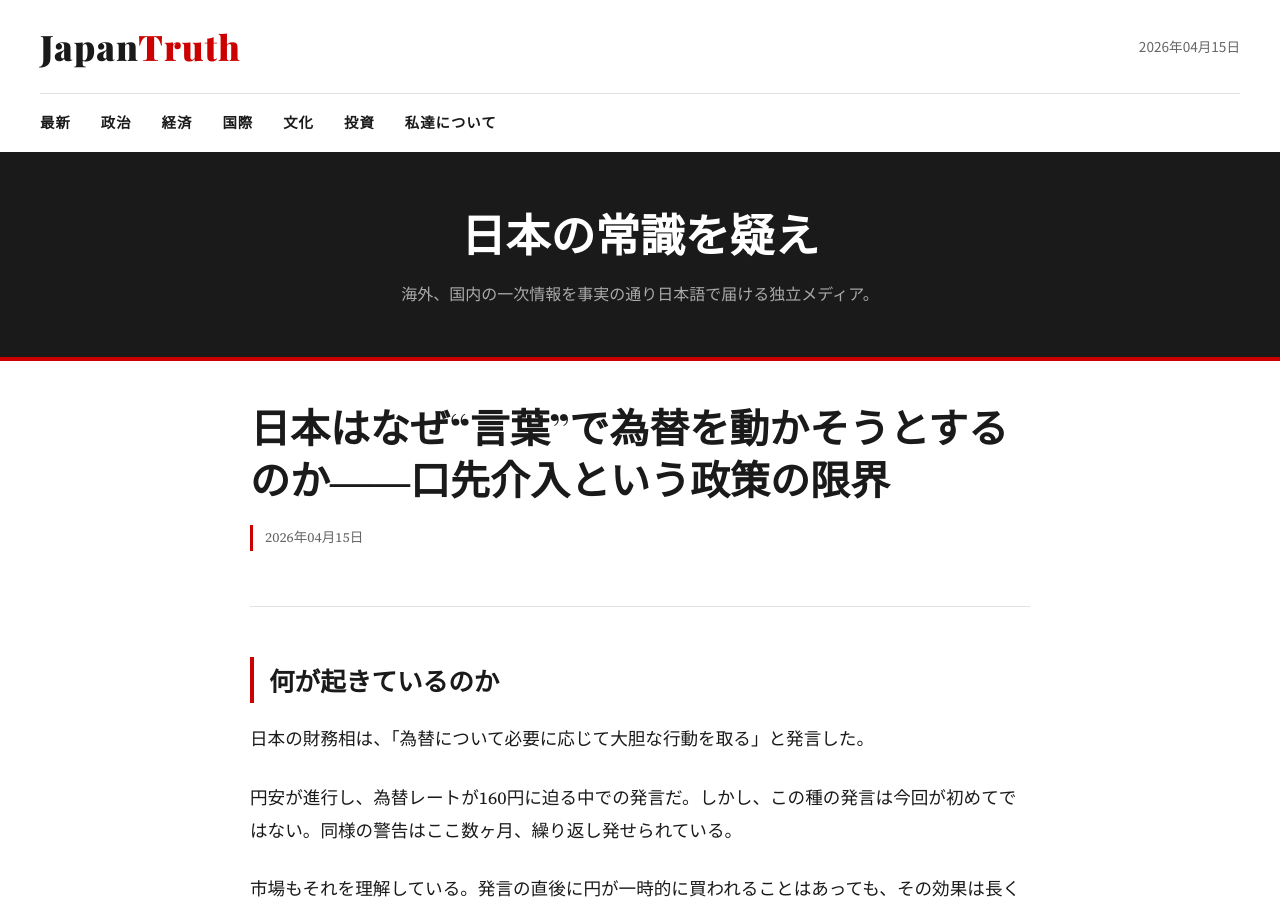
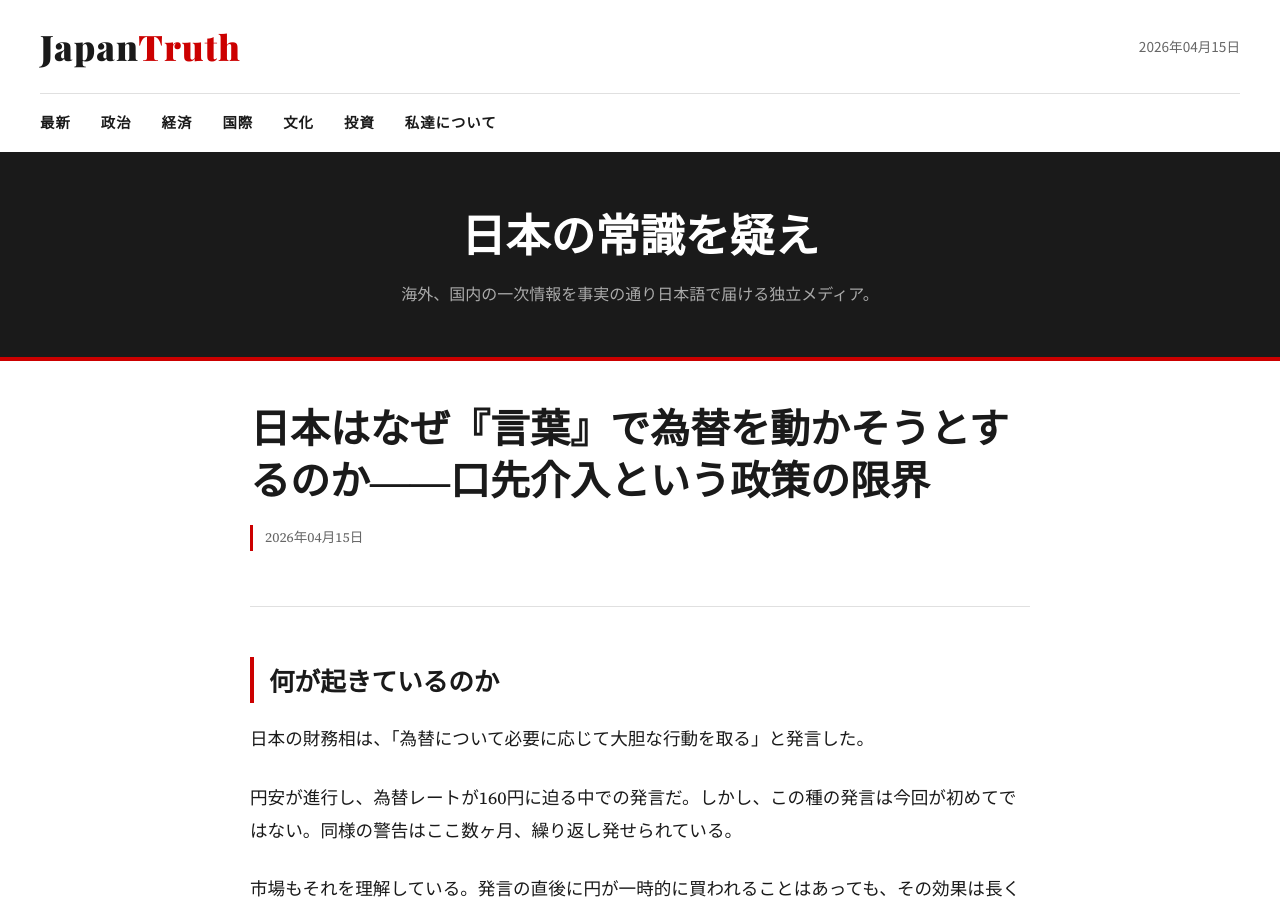
Before and after one commit to JapanTruth/japantruth.github.io, a Jekyll site: the page built from _posts/2026-04-15-forex.md, in a window 1280 px wide and 900 px high. Built offline with Jekyll 4.4.1, drawn with Linux system fonts in a browser that asks for light colours.

```diff
--- a/_posts/2026-04-15-forex.md
+++ b/_posts/2026-04-15-forex.md
@@ -1,6 +1,6 @@
 ---
 layout: post
-title: "日本はなぜ“言葉”で為替を動かそうとするのか――口先介入という政策の限界"
+title: "日本はなぜ『言葉』で為替を動かそうとするのか――口先介入という政策の限界"
 categories: economy
 image: /assets/images/katayama.png
 date: 2026-04-15
```
